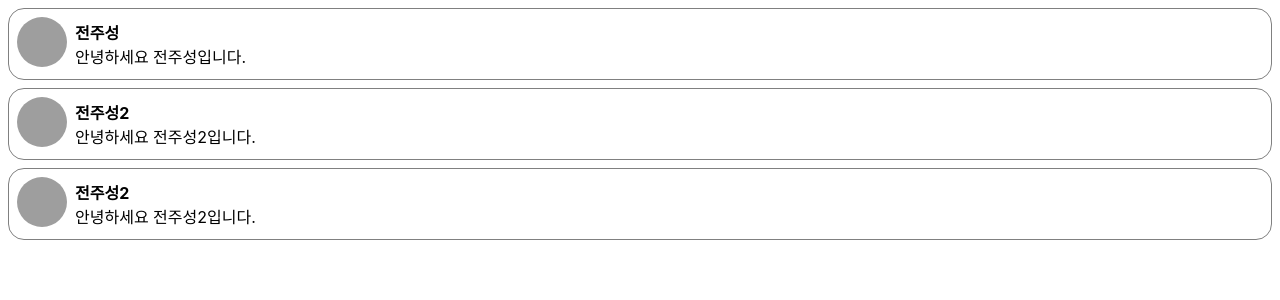
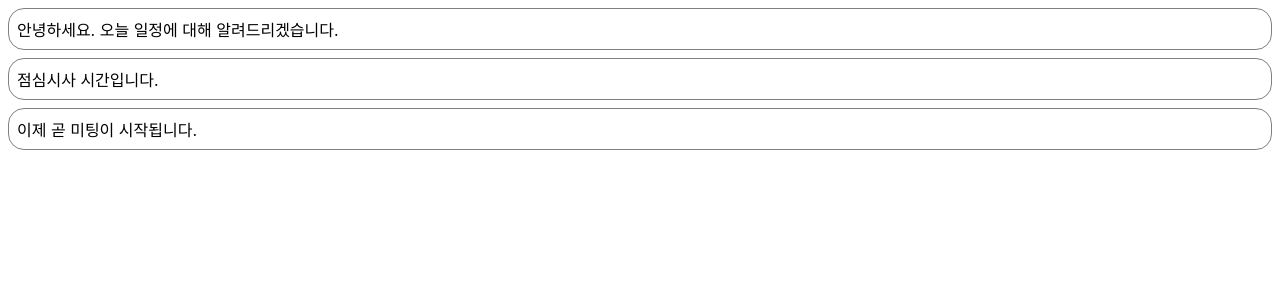
Before and after one commit to jeonjuseong11/23-React1, a React (Create React App) app: page / in a window 1280 px wide. Shown: the top 300 px of the page. Built offline with nearby package versions, Linux system fonts and the light colour scheme; grey boxes are pictures that could not be loaded.

Commit message:
Add : Notification
6주차 진행

```diff
--- /dev/null
+++ b/src/chapter_06/Notification.jsx
@@ -0,0 +1,42 @@
+import React from 'react';
+
+const styles={
+  wrapper: {
+    margin: 8,
+    padding: 8,
+    display:"flex",
+    flexDirection:"row",
+    border:"1px solid gray",
+    borderRadius: 16,
+  },
+  messageText:{
+    color:"black",
+    fontSize:16,
+  }
+}
+class Notification extends React.Component{
+  constructor(props){
+    super(props);
+    this.state={};
+  }
+  componentDidMount(){
+    console.log(`${this.props.id} componentDidMount() called`);
+  }
+  componentDidUpdate(){
+    console.log(`${this.props.id} componentDidUpdate() called`);
+  }
+  componentWillUnmount(){
+    console.log(`${this.props.id} componentWillUnmount() called`);
+  }
+
+  render(){
+    return(
+      <div style={styles.wrapper}>
+        <span style={styles.messageText}>{this.props.message}</span>
+      </div>
+    )
+  }
+};
+
+
+export default Notification;
--- /dev/null
+++ b/src/chapter_06/NotificationList.jsx
@@ -0,0 +1,66 @@
+import React from 'react';
+import Notification from './Notification';
+
+const reservedNotifications=[
+  {
+    id:1,
+    message:"안녕하세요. 오늘 일정에 대해 알려드리겠습니다.",
+  },
+  {
+    id:2,
+    message:"점심시사 시간입니다.",
+  },
+  {
+    id:3,
+    message:"이제 곧 미팅이 시작됩니다.",
+  },
+];
+var timer;
+
+class NotificationList extends React.Component{
+  constructor(props){
+    super(props);
+    this.state={
+      notifications:[],
+    };
+  }
+  componentDidMount(){
+    const {notifications}=this.state;
+    timer=setInterval(()=>{
+      if(notifications.length < reservedNotifications.length){
+        const index = notifications.length;
+        notifications.push(reservedNotifications[index]);
+        this.setState({
+          notificaitons:notifications
+        })
+      }else{
+        this.setState({
+          notificaitons:[],
+        });
+        clearInterval(timer);
+      }
+    },1000);
+  }
+  componentWillUnmount(){
+    if(timer){
+      clearInterval(timer);
+    }
+  }
+    render() {
+    return (
+        <div>
+            {this.state.notifications.map((notification) => {
+                return (
+                    <Notification
+                        key={notification.id}
+                        id={notification.id}
+                        message={notification.message}
+                    />
+                );
+            })}
+        </div>
+      );
+    }
+
+}
+export default NotificationList;
--- a/src/index.js
+++ b/src/index.js
@@ -1,13 +1,13 @@
 import React from 'react';
 import ReactDOM from 'react-dom/client';
+import NotificationList from './chapter_06/NotificationList';
 import './index.css';
 // import App from './App';
 import reportWebVitals from './reportWebVitals';
-import CommentList from './chapter_05/CommentList';
 const root = ReactDOM.createRoot(document.getElementById('root'));
 root.render(
   <React.StrictMode>
-    <CommentList />
+    <NotificationList />
   </React.StrictMode>
 );
 
```
